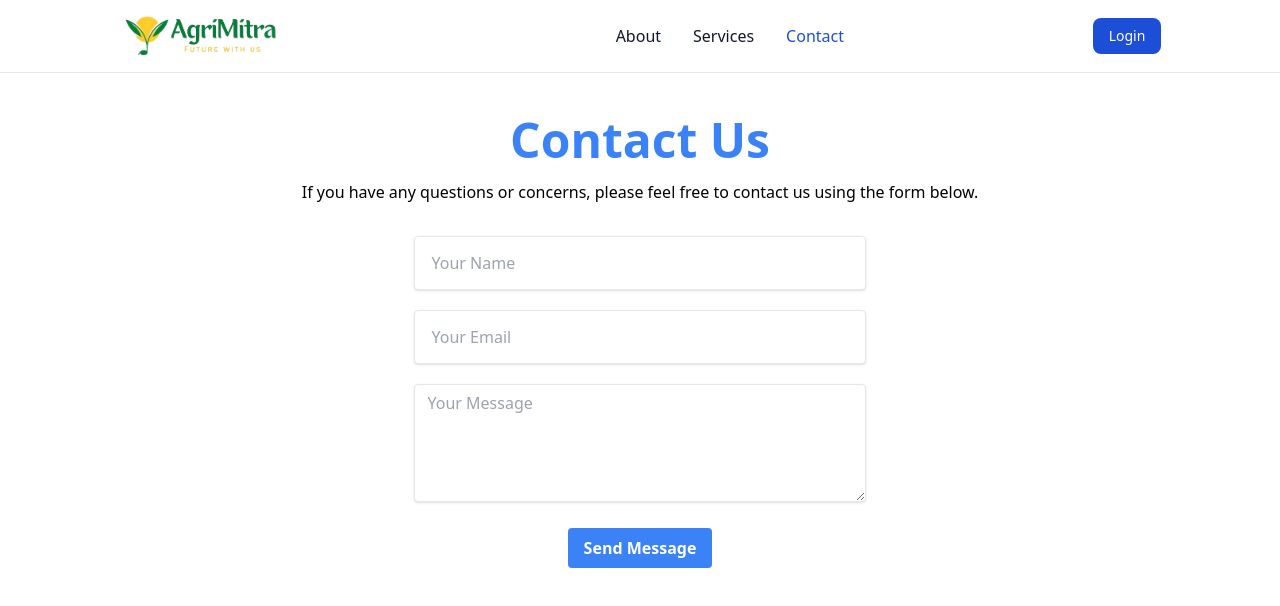
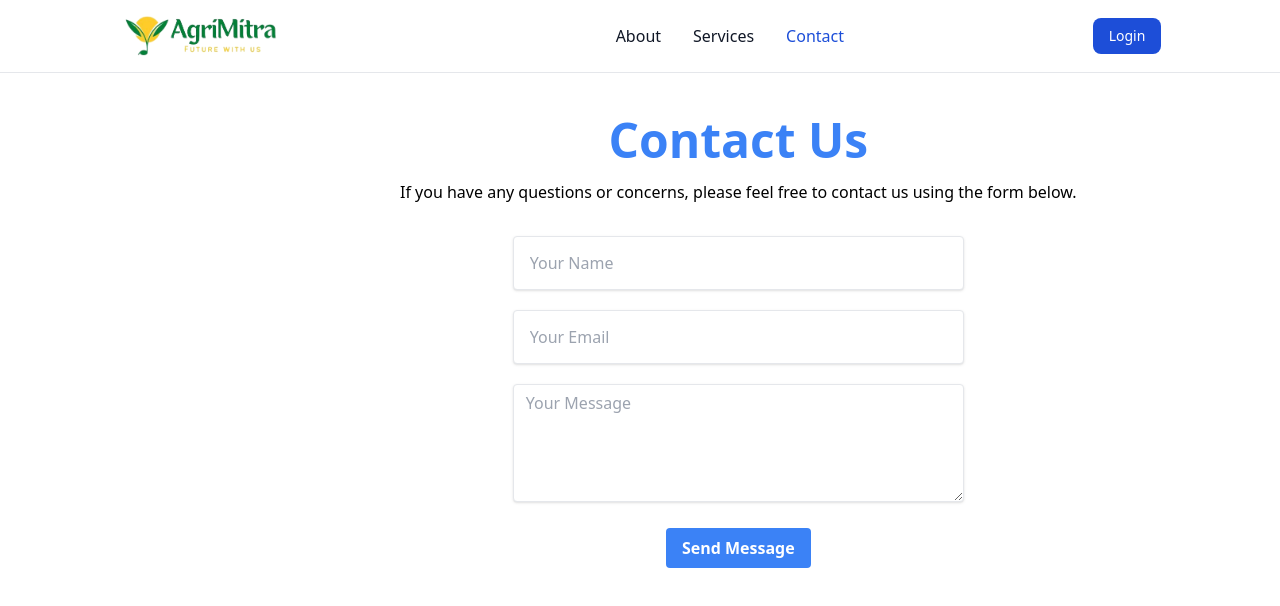
Before and after one commit to prithvi009/agricultural-agreements, a React (Create React App) app in the folder client/: page /contact in a window 1280 px wide. Shown: the top 606 px of the page. Built offline with nearby package versions, Linux system fonts and the light colour scheme.

Commit message:
contact_page

```diff
--- a/client/src/App.js
+++ b/client/src/App.js
@@ -14,7 +14,7 @@ import NewContractForm from './components/NewContractForm';
 function App() {
   const [user, setUser] = React.useState(null);
   return (
-    <div className='flex flex-col'>
+    <div className='flex flex-col w-[100vw] h-[100vh]'>
       <Navbar />
       <Routes>
         <Route path="/" element={<Home />} />
--- a/client/src/pages/Contact.jsx
+++ b/client/src/pages/Contact.jsx
@@ -3,9 +3,9 @@ import React from 'react';
 
 const ContactUs = () => {
   return (
-    <div className="container w-full flex p-4 mt-5">
+    <div className="container w-[100%] h-[100%] flex p-4 mt-5">
 
-      <div className='mt-20 mx-auto'>
+      <div className='mt-20 ml-[24rem] mx-auto w-fit'>
         <h1 className="text-5xl text-center font-bold mb-4 text-blue-500">Contact Us</h1>
         <p className="mb-8 text-center">
           If you have any questions or concerns, please feel free to contact us using the form below.
```
